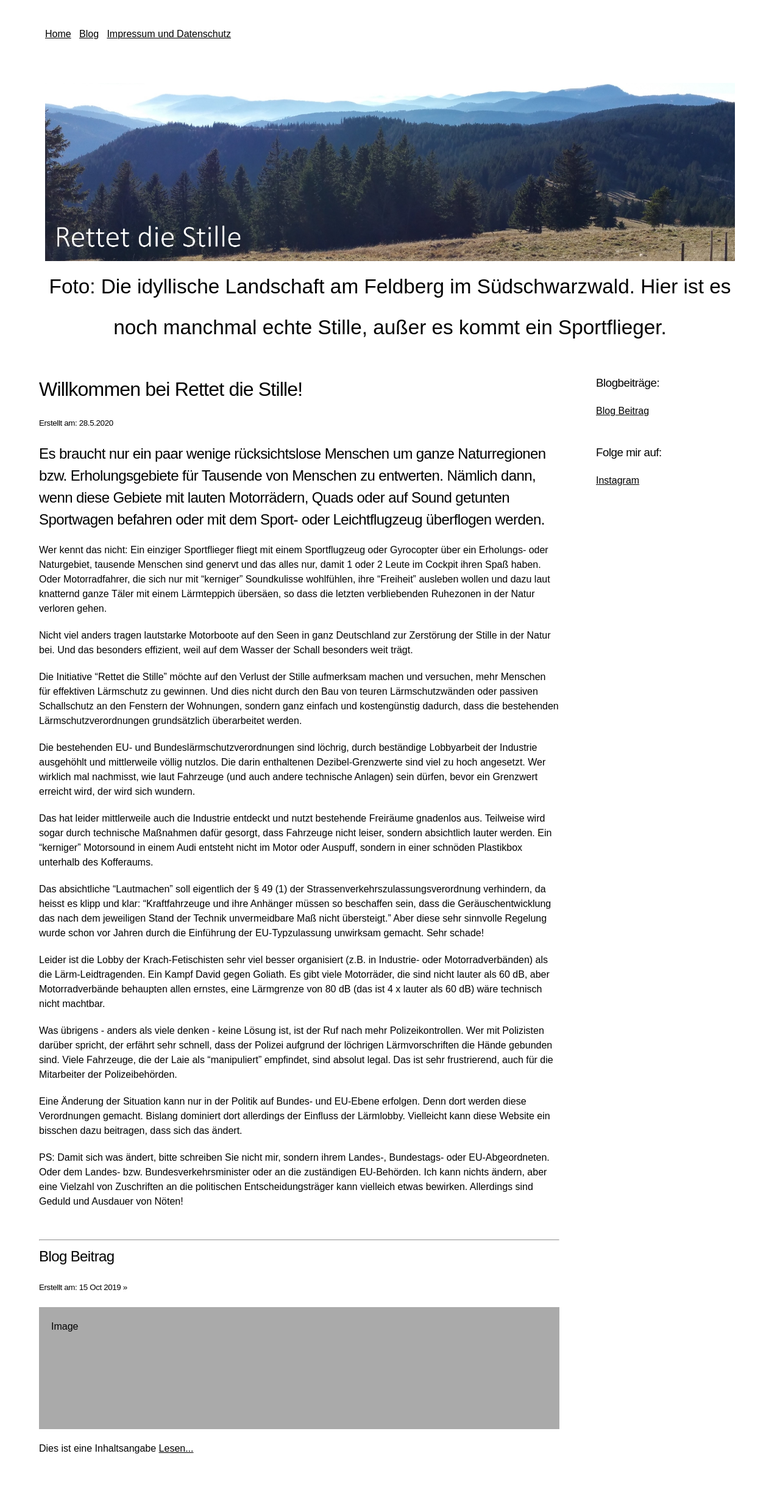
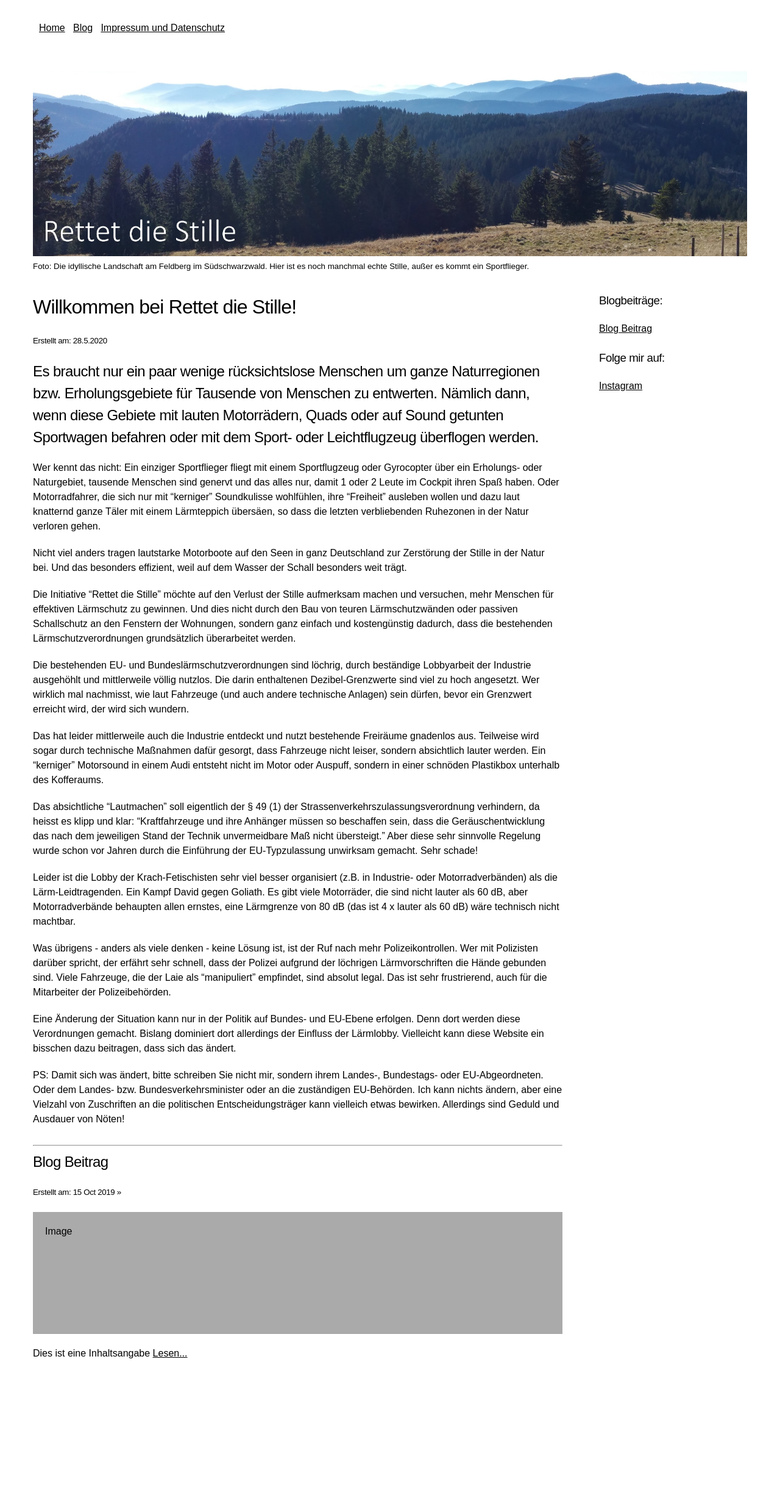
Before and after one commit to rettet-die-stille/rettet-die-stille.github.io, a Jekyll site: the page built from index.md, in a window 1280 px wide. Shown: the whole page at 61% size. Built offline with Jekyll 4.4.1, drawn with Linux system fonts in a browser that asks for light colours; our own code applies the rules of GitHub Pages for plain Markdown files; after the commit the page ends 2275 px from its top, so only the background shows below that.

Commit message:
Update defaultmodern.html

```diff
--- a/_layouts/defaultmodern.html
+++ b/_layouts/defaultmodern.html
@@ -15,15 +15,13 @@ layout: default
     /* Add a gray background color with some padding */
     body {
       font-family: Arial;
-  padding: 20px;
-  background: white;
+      padding: 10px;
+      background:white;
     }
 
     /* Header/Blog Title */
     .header2 {
-  padding: 30px;
-  font-size: 40px;
-  text-align: center;
+      padding: 20px;
       background: white;
     }
 
@@ -51,7 +49,10 @@ body {
     /* Add a card effect for articles */
     .card {
        background-color: white;
-   padding: 20px;
+       padding-left: 20px;
+       padding-right: 20px;
+       padding-top: 10px;
+       padding-bottom: 10px;
        margin-top: 2px;
     }
 
```
Lines whose indentation alone changed are shown as unchanged.
